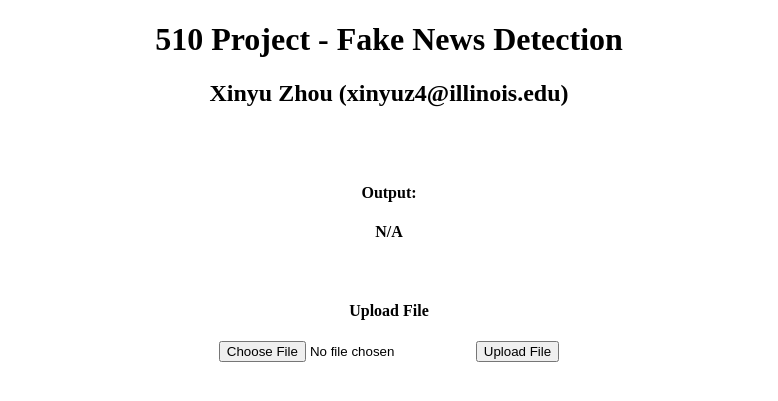
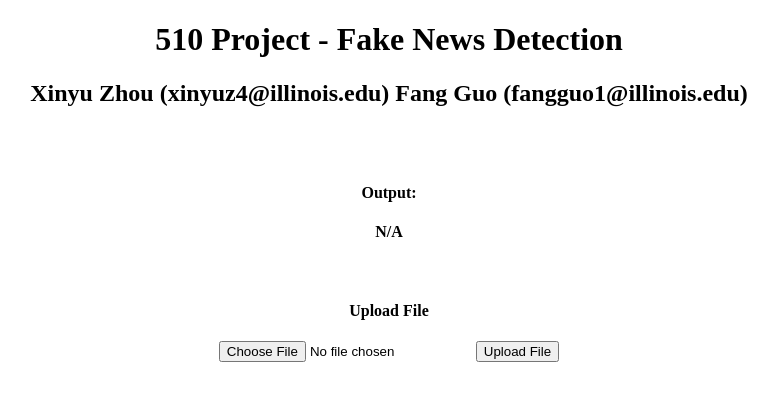
Before and after one commit to XinyuZhou-1014/510Project-fakenews, a Flask app: page / in a window 1280 px wide. Shown: the top 401 px of the page, without its empty margins (251-1029 px from the left). Run offline with Flask 2, Linux system fonts and the light colour scheme.

Commit message:
change of template

```diff
--- a/web_server/templates/main.html
+++ b/web_server/templates/main.html
@@ -7,7 +7,7 @@
     <center>
 
     <h1>510 Project - Fake News Detection</h1>
-    <h2>Xinyu Zhou (xinyuz4@illinois.edu)</h2>
+    <h2>Xinyu Zhou (xinyuz4@illinois.edu) Fang Guo (fangguo1@illinois.edu)</h2>
 
     <br/>
 
```
